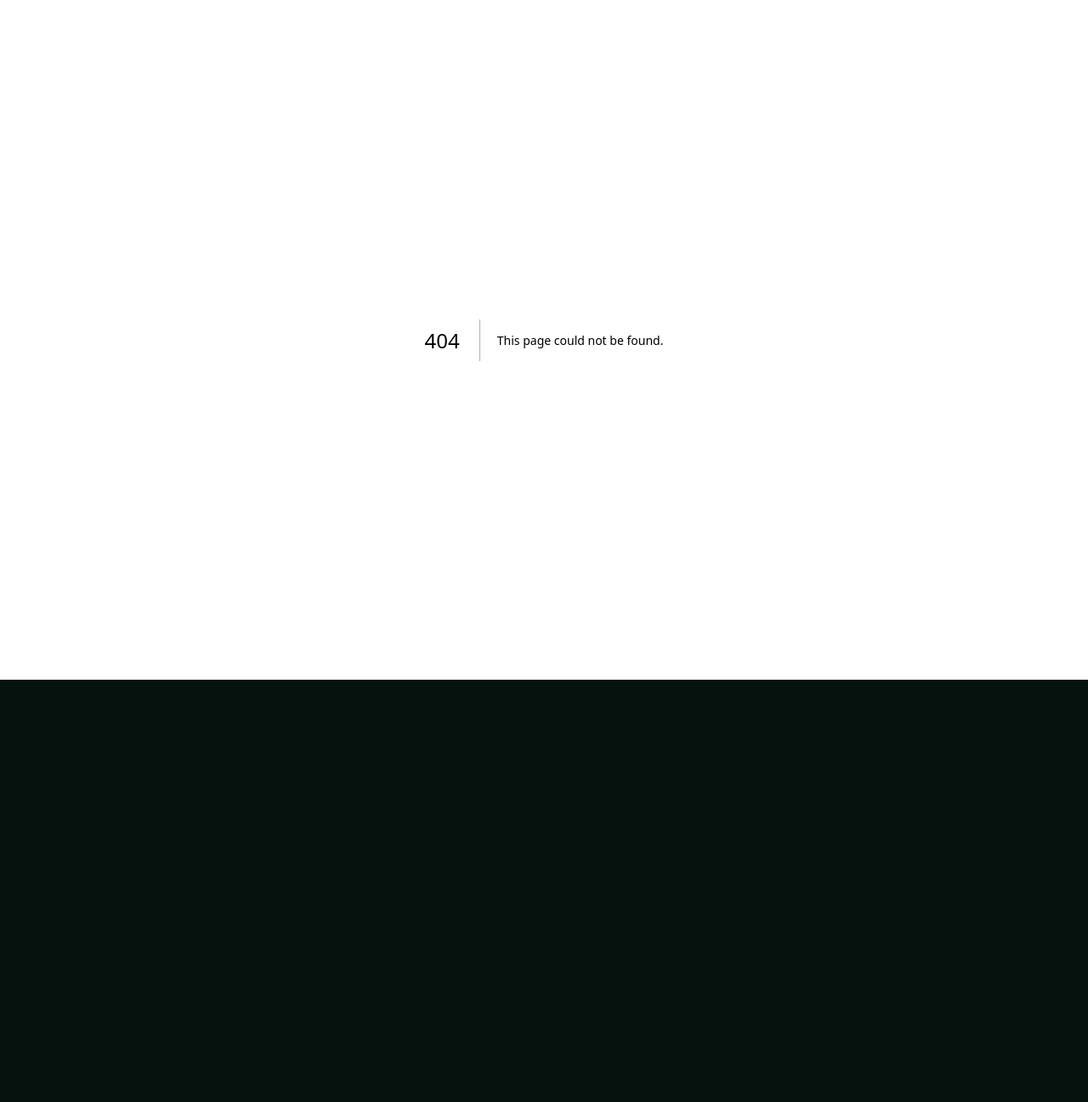
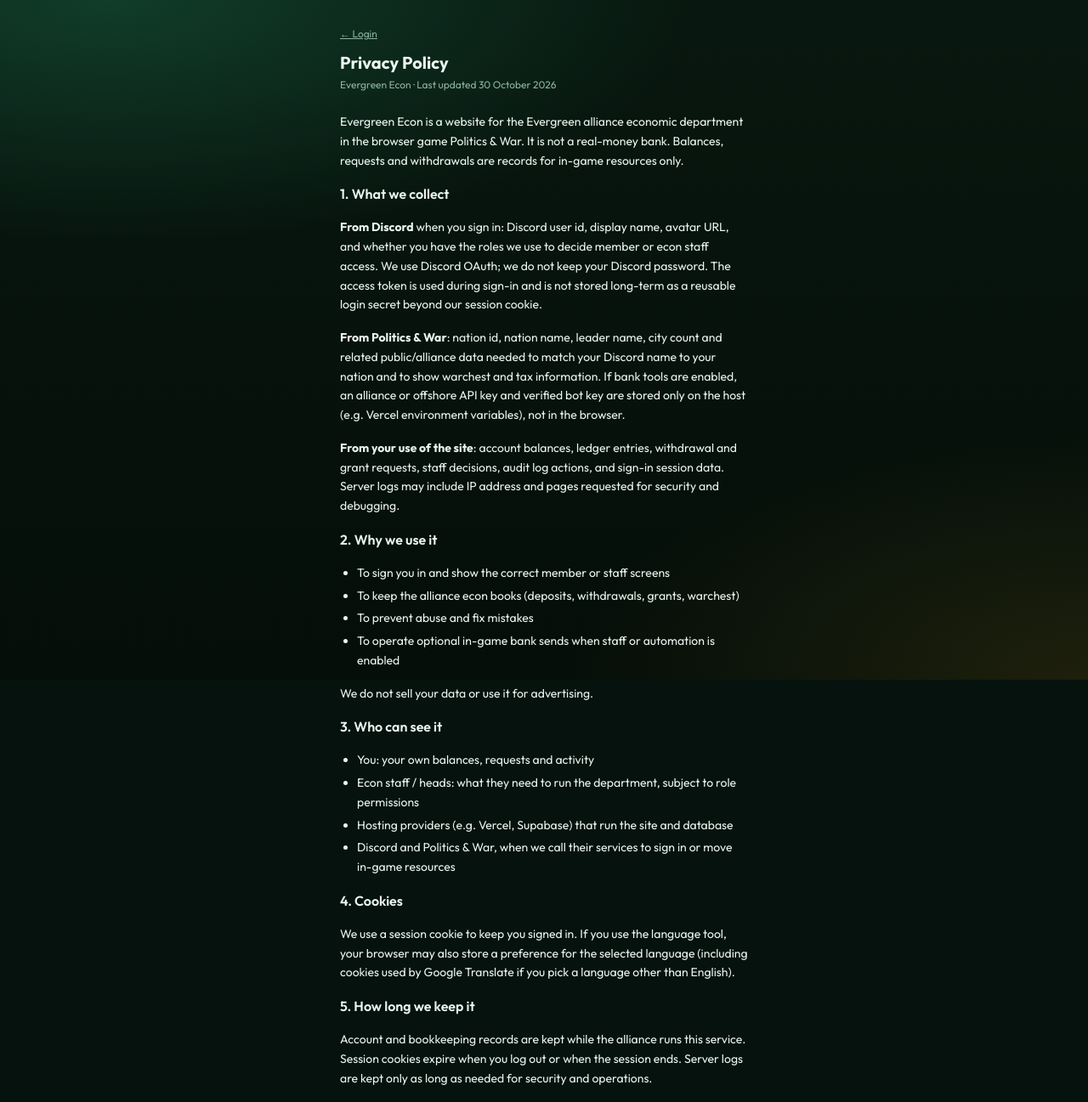
Before and after one commit to Olubest0090/evergreen-econ, a Next.js app: page /privacy in a window 1280 px wide. Before the commit this address had no page. Shown: the top 1297 px of the page at 85% size. Before the commit the page ends 800 px from the top, so only its background shows below. Built offline with nearby package versions, Linux system fonts and the light colour scheme.

Commit message:
Login: privacy policy page + language picker

```diff
--- /dev/null
+++ b/app/components/LanguagePicker.tsx
@@ -0,0 +1,62 @@
+"use client";
+
+/**
+ * Optional page translation via Google Website Translator.
+ * Default UI language remains English; picker lets members choose any listed language.
+ */
+import { useEffect, useState } from "react";
+
+declare global {
+  interface Window {
+    googleTranslateElementInit?: () => void;
+    google?: {
+      translate: {
+        TranslateElement: new (
+          opts: { pageLanguage: string; autoDisplay: boolean },
+          id: string
+        ) => void;
+      };
+    };
+  }
+}
+
+export default function LanguagePicker() {
+  const [ready, setReady] = useState(false);
+
+  useEffect(() => {
+    if (document.getElementById("google-translate-script")) {
+      setReady(true);
+      return;
+    }
+    window.googleTranslateElementInit = () => {
+      try {
+        if (window.google?.translate?.TranslateElement) {
+          new window.google.translate.TranslateElement(
+            { pageLanguage: "en", autoDisplay: false },
+            "google_translate_element"
+          );
+        }
+      } catch {
+        /* ignore */
+      }
+      setReady(true);
+    };
+    const s = document.createElement("script");
+    s.id = "google-translate-script";
+    s.src =
+      "//translate.google.com/translate_a/element.js?cb=googleTranslateElementInit";
+    s.async = true;
+    document.body.appendChild(s);
+  }, []);
+
+  return (
+    <div className="flex flex-col items-center gap-1 text-xs text-[var(--muted)]">
+      <span>Language</span>
+      <div
+        id="google_translate_element"
+        className="min-h-[28px] rounded-lg border border-[var(--border)] bg-black/20 px-2 py-1"
+      />
+      {!ready && <span className="text-[10px]">Loading translator…</span>}
+    </div>
+  );
+}
--- a/app/layout.tsx
+++ b/app/layout.tsx
@@ -1,6 +1,7 @@
 import type { Metadata, Viewport } from "next";
 import { Outfit } from "next/font/google";
 import "./globals.css";
+import "./translate.css";
 
 const outfit = Outfit({ subsets: ["latin"], variable: "--font-outfit" });
 
--- a/app/login/page.tsx
+++ b/app/login/page.tsx
@@ -1,3 +1,5 @@
+import LanguagePicker from "@/app/components/LanguagePicker";
+
 const MESSAGES: Record<string, string> = {
   state: "That sign-in expired. Please try again.",
   discord: "Discord didn't accept the sign-in. Please try again.",
@@ -12,17 +14,23 @@ const MESSAGES: Record<string, string> = {
   server: "Something went wrong on our side. Please try again in a minute.",
 };
 
-export default async function LoginPage({ searchParams }: { searchParams: Promise<{ error?: string }> }) {
+export default async function LoginPage({
+  searchParams,
+}: {
+  searchParams: Promise<{ error?: string }>;
+}) {
   const { error } = await searchParams;
   const message = error ? MESSAGES[error] || MESSAGES.server : "";
 
   return (
-    <main className="flex min-h-screen items-center justify-center p-4">
+    <main className="flex min-h-screen flex-col items-center justify-center gap-4 p-4">
       <div className="card w-full max-w-md p-6 text-center">
         <p className="text-2xl font-bold">
           <span className="grad-text">Evergreen</span> Econ
         </p>
-        <p className="mt-1 text-sm text-[var(--muted)]">Bank, warchest and requests for alliance members</p>
+        <p className="mt-1 text-sm text-[var(--muted)]">
+          Bank, warchest and requests for alliance members
+        </p>
 
         {message && (
           <p className="mt-5 rounded-xl border border-[var(--border)] bg-black/20 p-3 text-left text-sm text-[var(--danger)]">
@@ -34,9 +42,25 @@ export default async function LoginPage({ searchParams }: { searchParams: Promis
           Log in with Discord
         </a>
         <p className="mt-4 text-xs text-[var(--muted)]">
-          We match your Discord name with the one set on your Politics &amp; War nation, so make sure it is filled in.
+          We match your Discord name with the one set on your Politics &amp; War nation, so make
+          sure it is filled in.
+        </p>
+        <p className="mt-3 text-xs text-[var(--muted)]">
+          By signing in you agree to how we handle data in the{" "}
+          <a href="/privacy" className="underline text-[var(--accent)]">
+            Privacy Policy
+          </a>
+          .
         </p>
       </div>
+
+      <LanguagePicker />
+
+      <p className="text-[10px] text-[var(--muted)]">
+        <a href="/privacy" className="underline">
+          Privacy Policy
+        </a>
+      </p>
     </main>
   );
 }
--- /dev/null
+++ b/app/privacy/page.tsx
@@ -0,0 +1,104 @@
+import Link from "next/link";
+
+export const metadata = {
+  title: "Privacy Policy · Evergreen Econ",
+};
+
+export default function PrivacyPage() {
+  return (
+    <main className="mx-auto min-h-screen max-w-lg px-4 py-8 pb-24 text-sm leading-relaxed">
+      <p className="text-xs text-[var(--muted)]">
+        <Link href="/login" className="underline">
+          ← Login
+        </Link>
+      </p>
+      <h1 className="mt-3 text-xl font-bold">Privacy Policy</h1>
+      <p className="mt-1 text-xs text-[var(--muted)]">
+        Evergreen Econ · Last updated 30 October 2026
+      </p>
+
+      <div className="mt-6 space-y-4 text-[var(--text)]">
+        <p>
+          Evergreen Econ is a website for the Evergreen alliance economic department in the
+          browser game Politics &amp; War. It is not a real-money bank. Balances, requests and
+          withdrawals are records for in-game resources only.
+        </p>
+
+        <h2 className="text-base font-semibold">1. What we collect</h2>
+        <p>
+          <strong>From Discord</strong> when you sign in: Discord user id, display name, avatar
+          URL, and whether you have the roles we use to decide member or econ staff access. We use
+          Discord OAuth; we do not keep your Discord password. The access token is used during
+          sign-in and is not stored long-term as a reusable login secret beyond our session cookie.
+        </p>
+        <p>
+          <strong>From Politics &amp; War</strong>: nation id, nation name, leader name, city count
+          and related public/alliance data needed to match your Discord name to your nation and to
+          show warchest and tax information. If bank tools are enabled, an alliance or offshore API
+          key and verified bot key are stored only on the host (e.g. Vercel environment variables),
+          not in the browser.
+        </p>
+        <p>
+          <strong>From your use of the site</strong>: account balances, ledger entries, withdrawal
+          and grant requests, staff decisions, audit log actions, and sign-in session data. Server
+          logs may include IP address and pages requested for security and debugging.
+        </p>
+
+        <h2 className="text-base font-semibold">2. Why we use it</h2>
+        <ul className="list-disc space-y-1 pl-5">
+          <li>To sign you in and show the correct member or staff screens</li>
+          <li>To keep the alliance econ books (deposits, withdrawals, grants, warchest)</li>
+          <li>To prevent abuse and fix mistakes</li>
+          <li>To operate optional in-game bank sends when staff or automation is enabled</li>
+        </ul>
+        <p>We do not sell your data or use it for advertising.</p>
+
+        <h2 className="text-base font-semibold">3. Who can see it</h2>
+        <ul className="list-disc space-y-1 pl-5">
+          <li>You: your own balances, requests and activity</li>
+          <li>Econ staff / heads: what they need to run the department, subject to role permissions</li>
+          <li>Hosting providers (e.g. Vercel, Supabase) that run the site and database</li>
+          <li>Discord and Politics &amp; War, when we call their services to sign in or move in-game resources</li>
+        </ul>
+
+        <h2 className="text-base font-semibold">4. Cookies</h2>
+        <p>
+          We use a session cookie to keep you signed in. If you use the language tool, your browser
+          may also store a preference for the selected language (including cookies used by Google
+          Translate if you pick a language other than English).
+        </p>
+
+        <h2 className="text-base font-semibold">5. How long we keep it</h2>
+        <p>
+          Account and bookkeeping records are kept while the alliance runs this service. Session
+          cookies expire when you log out or when the session ends. Server logs are kept only as
+          long as needed for security and operations.
+        </p>
+
+        <h2 className="text-base font-semibold">6. Children</h2>
+        <p>
+          Politics &amp; War and this site follow the game’s age rules. Do not use the site if you
+          are below the minimum age required by Discord or the game.
+        </p>
+
+        <h2 className="text-base font-semibold">7. Changes</h2>
+        <p>
+          We may update this policy. The date at the top will change; continued use after an update
+          means you accept the new version.
+        </p>
+
+        <h2 className="text-base font-semibold">8. Contact</h2>
+        <p>
+          Questions: contact Evergreen econ staff on the alliance Discord.
+        </p>
+      </div>
+
+      <p className="mt-8 text-xs text-[var(--muted)]">
+        Related:{" "}
+        <Link href="/login" className="underline">
+          Sign in
+        </Link>
+      </p>
+    </main>
+  );
+}
--- /dev/null
+++ b/app/translate.css
@@ -0,0 +1,10 @@
+/* Soften Google Translate top banner if it appears */
+.goog-te-banner-frame {
+  display: none !important;
+}
+body {
+  top: 0 !important;
+}
+.goog-te-gadget {
+  font-size: 12px !important;
+}
```
